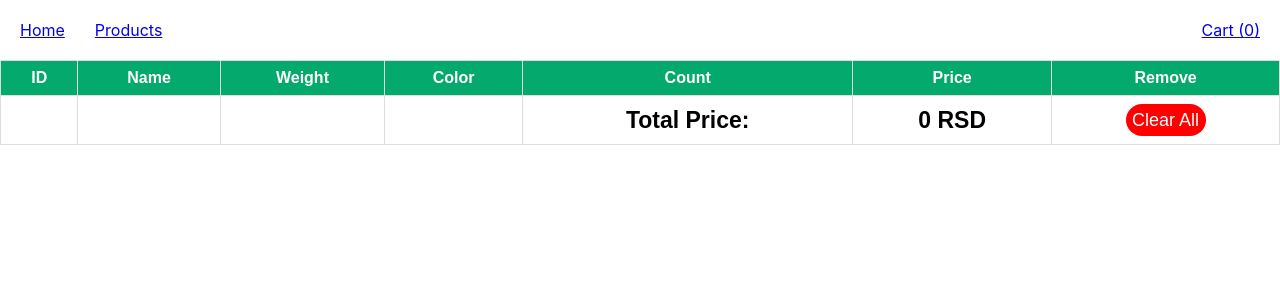
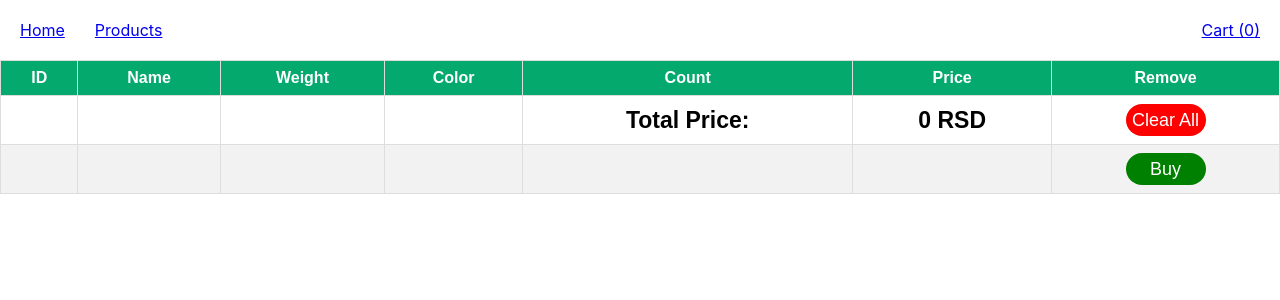
Before and after one commit to SreckoStojic/ecommerce, a React (Create React App) app: page /cart in a window 1280 px wide. Shown: the top 300 px of the page. Built offline with nearby package versions, Linux system fonts and the light colour scheme.

Commit message:
Fix adding number of same items in cart. Disable buttons if they are out of count bounds. Add buy button.

```diff
--- a/src/App.js
+++ b/src/App.js
@@ -18,7 +18,11 @@ function App() {
     } else {
       cartItems.forEach(ci => {
         if(ci.id === product.id){
-          ci.inCart += 1;
+          if(ci.inCart < ci.count){
+            ci.inCart += 1;
+
+            setCartItems(cartItems => [...cartItems]);
+          }
           found = true;
         }
       });
@@ -38,33 +42,38 @@ function App() {
     setCartItems([]);
   }
 
+  function buy() {
+    alert("Thanks for buying our products. Receipt is sent to your email address.")
+    setCartItems([]);
+  }
+
   function addInCartByOne(productId) {
     cartItems.forEach(ci => {
       if(ci.id === productId) {
         ci.inCart += 1;
-        console.log(ci.inCart);
       }
     });
+    setCartItems(cartItems => [...cartItems]);
   }
 
   function removeInCartByOne(productId) {
     cartItems.forEach(ci => {
       if(ci.id === productId) {
         ci.inCart -= 1;
-        console.log(ci.inCart);
       }
     });
+    setCartItems(cartItems => [...cartItems]);
   }
 
   useEffect(() => {
-
+    console.log(cartItems);
   }, [cartItems]);
   return (
       <BrowserRouter>
         <Routes>
           <Route exact path="/" element={<Header />} />
           <Route path="/products/" element={<Products cartItems={cartItems} addItemToCart={addItemToCart} />} />
-          <Route path="/cart/" element={<Cart cartItems={cartItems} removeItemFromCart={removeItemFromCart} clearCart={clearCart} addInCartByOne={addInCartByOne} removeInCartByOne={removeInCartByOne} />} />
+          <Route path="/cart/" element={<Cart cartItems={cartItems} buy={buy} removeItemFromCart={removeItemFromCart} clearCart={clearCart} addInCartByOne={addInCartByOne} removeInCartByOne={removeInCartByOne} />} />
           <Route path="/products/product/:productId" element={<ProductInfo cartItems={cartItems} addItemToCart={addItemToCart} /> } />
         </Routes>
       </BrowserRouter>
--- a/src/components/Cart/Cart.css
+++ b/src/components/Cart/Cart.css
@@ -40,3 +40,10 @@ span {
     color: white;
     font-size: large;
 }
+
+.css-buy-btn {
+    width: 80px;
+    background-color: green;
+    color: white;
+    font-size: large;
+}
--- a/src/components/Cart/index.jsx
+++ b/src/components/Cart/index.jsx
@@ -41,6 +41,15 @@ function Cart(props) {
                     <td><span>{calculateTotalPrice()} RSD</span></td>
                     <td><button className="css-clear-all-btn" type="button" onClick={() => props.clearCart()}>Clear All</button></td>
                 </tr>
+                <tr className="css-total-price-tr">
+                    <td></td>
+                    <td></td>
+                    <td></td>
+                    <td></td>
+                    <td></td>
+                    <td></td>
+                    <td><button className="css-buy-btn" type="button" onClick={() => props.buy()}>Buy</button></td>
+                </tr>
                 </tbody>
             </table>
         </div>
--- a/src/components/CartItem/index.jsx
+++ b/src/components/CartItem/index.jsx
@@ -8,7 +8,7 @@ function CartItem(props) {
             <td>{props.name}</td>
             <td>{props.weight} g</td>
             <td>{props.color}</td>
-            <td><button className="css-count-btn" type="button" onClick={props.removeInCartByOne}>-1</button>{props.inCart}/{props.count}<button className="css-count-btn" type="button" onClick={props.addInCartByOne}>+1</button></td>
+            <td><button className="css-count-btn" type="button" onClick={props.removeInCartByOne} disabled={(props.inCart > 0) ? false : true} >-1</button>{props.inCart}/{props.count}<button className="css-count-btn" type="button" onClick={props.addInCartByOne} disabled={(props.inCart < props.count) ? false : true}>+1</button></td>
             <td>{props.inCart} x {props.price} RSD</td>
             <td><button className="css-remove-btn" type="button" onClick={props.handleClick}>X</button></td>
         </tr>
```
